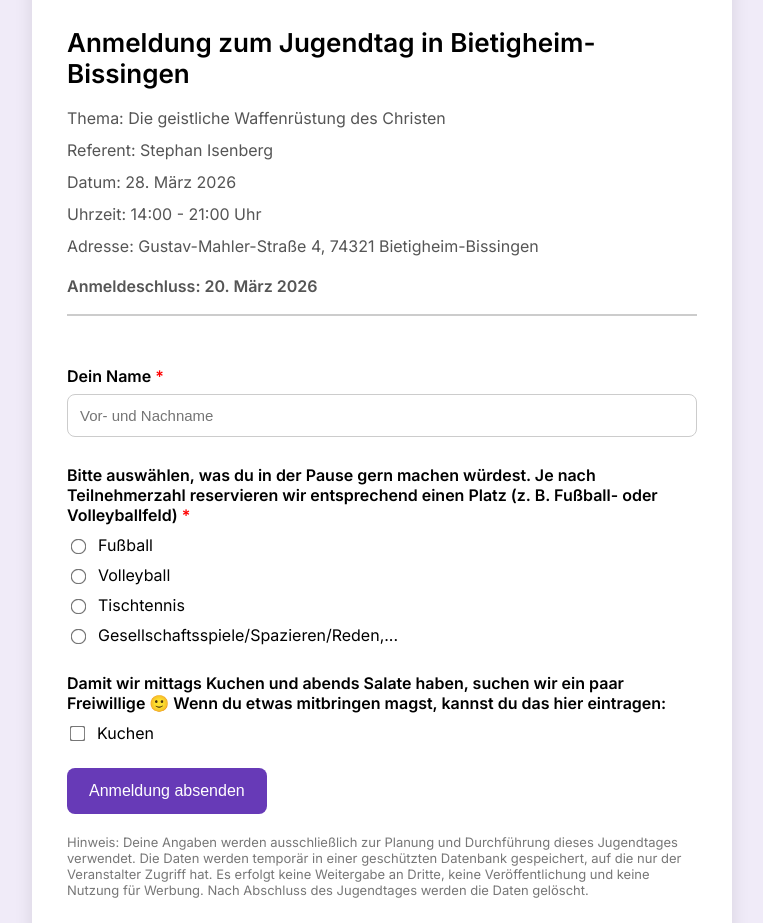
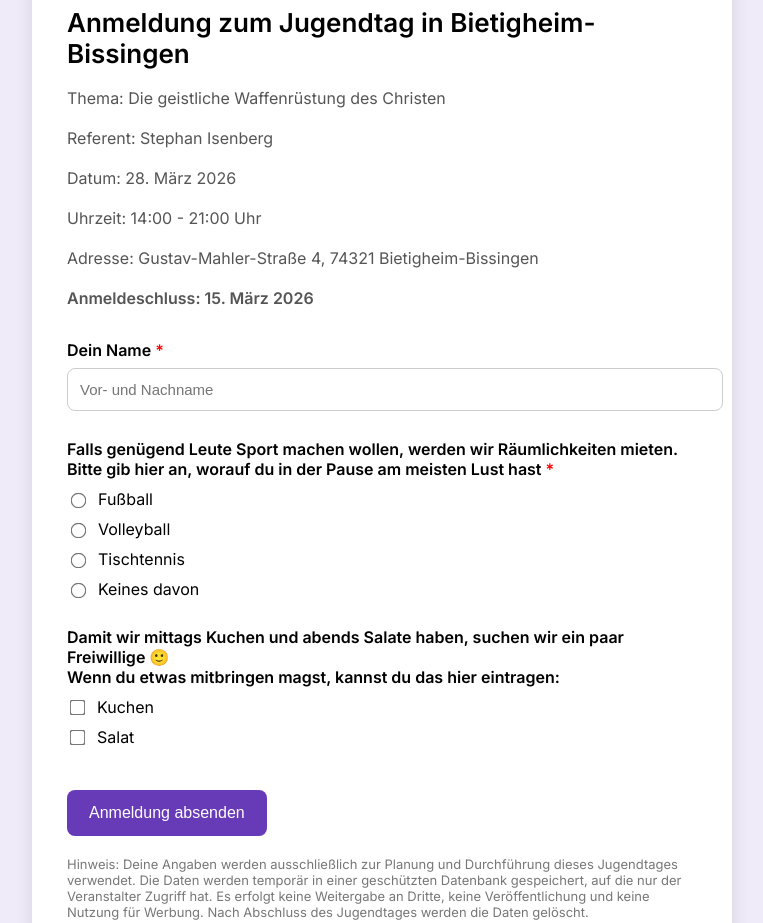
Before and after one commit to eliaseb001-hue/anmeldung-jugendtag22, a website: page public/index.html in a window 1280 px wide. Shown: the part 263-1186 px from the top of the page, without its empty margins (258-1021 px from the left). Drawn offline with Linux system fonts and the light colour scheme.

Commit message:
Update index.html

```diff
--- a/public/index.html
+++ b/public/index.html
@@ -1,4 +1,4 @@
-!DOCTYPE html>
+<!DOCTYPE html>
 <html lang="de">
 <head>
 <link href="https://fonts.googleapis.com/css2?family=Inter:wght@300;400;500;600&display=swap" rel="stylesheet">
@@ -7,12 +7,11 @@
 <title>Anmeldung Jugendtag</title>
 <style>
 body { font-family: 'Inter', sans-serif; background: #f0ebf8; margin: 0; padding: 40px 15px; }
-.kleiner-abstand { margin-top: 0; margin-bottom: 8px; }
 .form-container { max-width: 700px; margin: auto; background: white; border-radius: 14px; box-shadow: 0 6px 18px rgba(0,0,0,0.1); overflow: hidden; }
 .banner img { width: 100%; height: 200px; object-fit: cover; display: block; }
 .content { padding: 30px 35px; }
 h1 { margin-top: 0; font-size: 26px; }
-.description { color: #555; margin-bottom: 50px; line-height: 1.5; border-bottom: 2px solid #ccc }
+.description { color: #555; margin-bottom: 30px; line-height: 1.5; }
 .form-group { margin-bottom: 28px; }
 label { font-weight: bold; display: block; margin-bottom: 8px; }
 .required::after { content: " *"; color: red; }
@@ -36,13 +35,13 @@ button:hover { background: #5a2fa5; }
     <div class="content">
         <h1>Anmeldung zum Jugendtag in Bietigheim-Bissingen</h1>
         <div class="description">
-            <p class ="kleiner-abstand">Thema: Die geistliche Waffenrüstung des Christen</p>
-            <p class ="kleiner-abstand">Referent: Stephan Isenberg</p>
-            <p class ="kleiner-abstand">Datum: 28. März 2026</p>
-            <p class ="kleiner-abstand">Uhrzeit: 14:00 - 21:00 Uhr</p>
-            <p class ="kleiner-abstand">Adresse: Gustav-Mahler-Straße 4, 74321 Bietigheim-Bissingen</p>
+            <p>Thema: Die geistliche Waffenrüstung des Christen</p>
+            <p>Referent: Stephan Isenberg</p>
+            <p>Datum: 28. März 2026</p>
+            <p>Uhrzeit: 14:00 - 21:00 Uhr</p>
+            <p>Adresse: Gustav-Mahler-Straße 4, 74321 Bietigheim-Bissingen</p>
             <p></p>
-            <p><strong>Anmeldeschluss: 20. März 2026</strong></p>
+            <p><strong>Anmeldeschluss: 15. März 2026</strong></p>
         </div>
 
         <form id="anmeldungForm">
@@ -52,27 +51,31 @@ button:hover { background: #5a2fa5; }
             </div>
 
             <div class="form-group">
-                <label class="required">Bitte auswählen, was du in der Pause gern machen würdest.
-                Je nach Teilnehmerzahl reservieren wir entsprechend einen Platz (z. B. Fußball- oder Volleyballfeld)</label>
+                <label class="required">Falls genügend Leute Sport machen wollen, werden wir Räumlichkeiten mieten. Bitte gib hier an, worauf du in der Pause am meisten Lust hast</label>
                 <div class="option"><input type="radio" name="teilnahme" value="Fußball" required> Fußball</div>
                 <div class="option"><input type="radio" name="teilnahme" value="Volleyball"> Volleyball</div>
                 <div class="option"><input type="radio" name="teilnahme" value="Tischtennis"> Tischtennis</div>
-                <div class="option"><input type="radio" name="teilnahme" value="Keines davon"> Gesellschaftsspiele/Spazieren/Reden,...</div>
+                <div class="option"><input type="radio" name="teilnahme" value="Keines davon"> Keines davon</div>
             </div>
 
             <div class="form-group">
-                <label> Damit wir mittags Kuchen und abends Salate haben, suchen wir ein paar Freiwillige 🙂
-        Wenn du etwas mitbringen magst, kannst du das hier eintragen: </label>
-                <div class="option"><input type="checkbox" id="otherCheck" value="Sonstiges"> Kuchen</div>
-                <div class="other-text" id="otherText">
-                    <input type="text" name="otherText" placeholder="Bitte angeben...">
-                    <br>
-                <div class="option"><input type="checkbox" id="otherCheck" value="Sonstiges"> Salat</div>
-                <div class="other-text" id="otherText">
-                    <input type="text" name="otherText" placeholder="Bitte angeben...">
-                </div>
-            </div>
+    <label>Damit wir mittags Kuchen und abends Salate haben, suchen wir ein paar Freiwillige 🙂<br>
+    Wenn du etwas mitbringen magst, kannst du das hier eintragen:</label>
 
+    <div class="option">
+        <input type="checkbox" id="kuchenCheck" value="Kuchen"> Kuchen
+    </div>
+    <div class="other-text" id="kuchenText" style="display:none;">
+        <input type="text" name="kuchenText" placeholder="Bitte angeben...">
+    </div>
+
+    <div class="option">
+        <input type="checkbox" id="salatCheck" value="Salat"> Salat
+    </div>
+    <div class="other-text" id="salatText" style="display:none;">
+        <input type="text" name="salatText" placeholder="Bitte angeben...">
+    </div>
+</div>
 
             <button type="submit">Anmeldung absenden</button>
 
@@ -87,14 +90,18 @@ button:hover { background: #5a2fa5; }
 </div>
 
 <script>
-// Sonstiges-Feld ein-/ausblenden
-const otherCheck = document.getElementById("otherCheck");
-const otherText = document.getElementById("otherText");
-otherCheck.addEventListener("change", function() {
-    otherText.style.display = this.checked ? "block" : "none";
-}
-}
+// Kuchen-Feld ein-/ausblenden
+const kuchenCheck = document.getElementById("kuchenCheck");
+const kuchenText = document.getElementById("kuchenText");
+kuchenCheck.addEventListener("change", function() {
+    kuchenText.style.display = this.checked ? "block" : "none";
+});
 
+// Salat-Feld ein-/ausblenden
+const salatCheck = document.getElementById("salatCheck");
+const salatText = document.getElementById("salatText");
+salatCheck.addEventListener("change", function() {
+    salatText.style.display = this.checked ? "block" : "none";
 });
 
 // Formular absenden an Serverless Function
```
